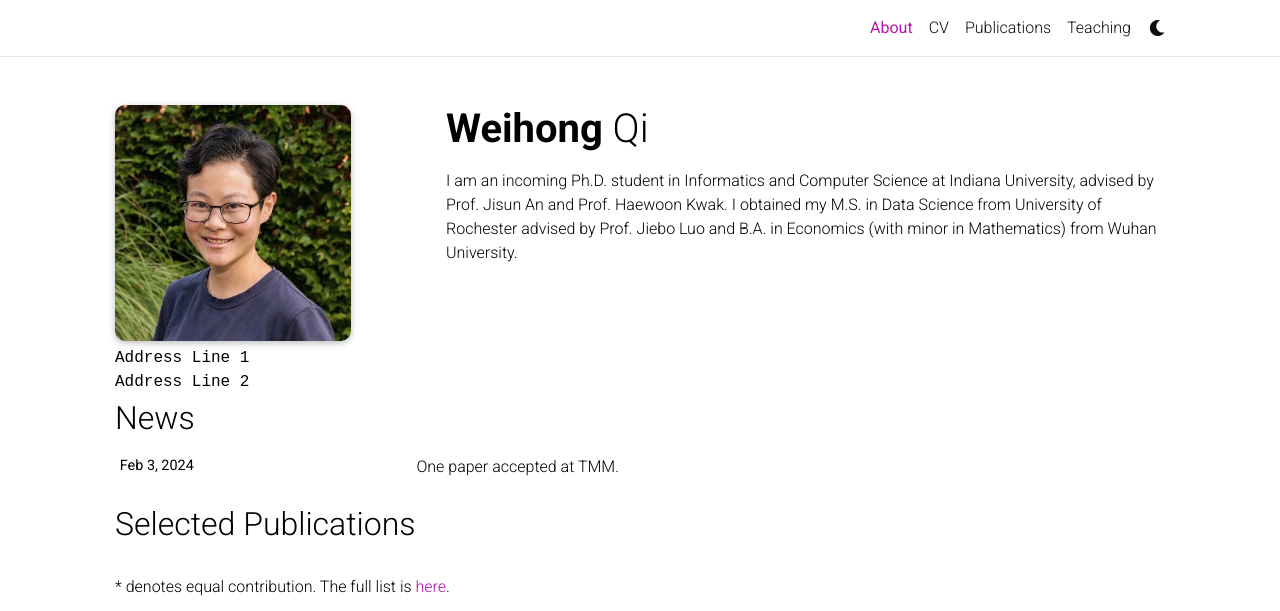
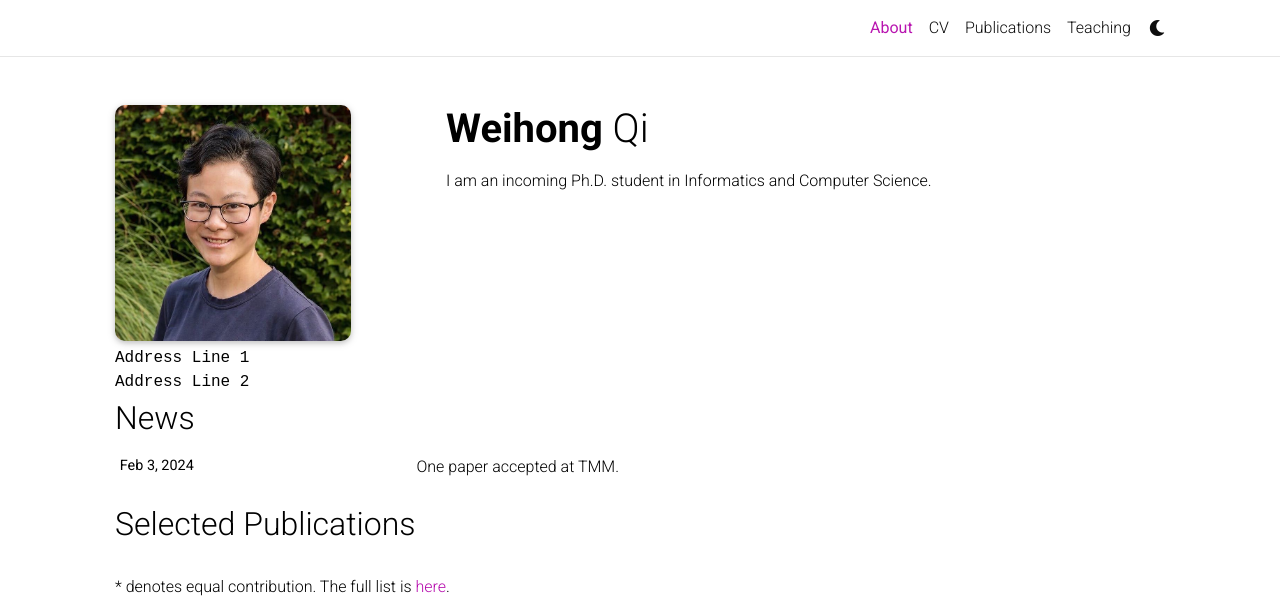
Before and after one commit to WeihongQ/weihongq.github.io, a Jekyll site: the page built from _pages/about.md, in a window 1280 px wide, cut to the strip 0-611 px from the top of the page. Built offline with Jekyll 4.4.1, drawn with Linux system fonts in a browser that asks for light colours; comment, search, counter and statistics services are not loaded; a style sheet for code colours, icons or effects is not loaded.

Commit message:
update info

```diff
--- a/_pages/about.md
+++ b/_pages/about.md
@@ -18,7 +18,7 @@ selected_papers: true # includes a list of papers marked as "selected={true}"
 social: false  # includes social icons at the bottom of the page
 ---
 
-I am an incoming Ph.D. student in Informatics and Computer Science at Indiana University, advised by Prof. Jisun An and Prof. Haewoon Kwak. I obtained my M.S. in Data Science from University of Rochester advised by Prof. Jiebo Luo and B.A. in Economics (with minor in Mathematics) from Wuhan University.
+I am an incoming Ph.D. student in Informatics and Computer Science.
 
 <!-- [//]: # (**Email**: zhangsongyang000 AT gmail DOT com) -->
 
```
